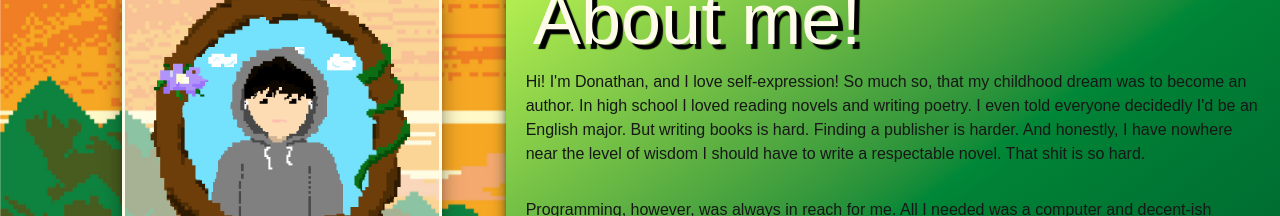
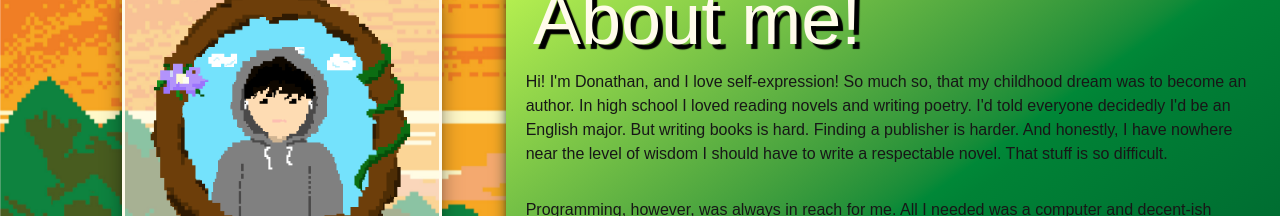
Before and after one commit to donathan2/donathans-secret-valley, a Next.js app: page /bio in a window 1280 px wide. Shown: the part 183-399 px from the top of the page. Built offline with nearby package versions, Linux system fonts and the light colour scheme; a web font is replaced by a local one.

Commit message:
fix: more eslint fixes so i can deploy this

```diff
--- a/src/app/bio/page.tsx
+++ b/src/app/bio/page.tsx
@@ -1,5 +1,4 @@
 "use client";
-import { useRouter } from "next/navigation";
 import Navbar from "../components/Navbar";
 import MouseFollower from "../components/MouseFollower";
 import { motion } from "framer-motion";
@@ -8,7 +7,6 @@ import { headingFont } from "../layout";
 import { useState, useEffect } from "react";
 
 export default function BioPage() {
-  const router = useRouter();
   const [scrolledPast, setScrolledPast] = useState(false);
 
   useEffect(() => {
@@ -66,29 +64,30 @@ export default function BioPage() {
           transition={{ duration: 0.5 }}
         >
           <motion.p className="ml-5 mt-24 mr-5">
-            Hi! I'm Donathan, and I love self-expression! So much so, that my
-            childhood dream was to become an author. In high school I loved
-            reading novels and writing poetry. I even told everyone decidedly
-            I'd be an English major. But writing books is hard. Finding a
+            Hi! I&apos;m Donathan, and I love self-expression! So much so, that
+            my childhood dream was to become an author. In high school I loved
+            reading novels and writing poetry. I&apos;d told everyone decidedly
+            I&apos;d be an English major. But writing books is hard. Finding a
             publisher is harder. And honestly, I have nowhere near the level of
-            wisdom I should have to write a respectable novel. That shit is so
-            hard.
+            wisdom I should have to write a respectable novel. That stuff is so
+            difficult.
           </motion.p>
           <motion.p className="ml-5 mt-8 mr-5">
             Programming, however, was always in reach for me. All I needed was a
             computer and decent-ish internet and I could make anything I put my
-            mind towards. I love programming. There's no medium for expression
-            that allows me to so easily conjure thoughts into words, words into
-            pictures, and make that picture do a bunch of things when I click
-            buttons. Programming is so immensely powerful and I want to do this
-            for the rest of my life.
+            mind towards. I love programming. There&apos;s no medium for
+            expression that allows me to so easily conjure thoughts into words,
+            words into pictures, and make that picture do a bunch of things when
+            I click buttons. Programming is so immensely powerful and I want to
+            do this for the rest of my life.
           </motion.p>
           <motion.p className="ml-5 mt-8 mr-5">
-            Right now, I'm a rising sophomore at Cornell University studying
-            Computer Science. I do Python, Java, JS, HTML/CSS, C++, and more.
-            I'm learning bit by bit every day, but there's always something new
-            to learn! I'm always looking for a fun project to collaborate on or
-            an exhilarating software internship position.
+            Right now, I&apos;m a rising sophomore at Cornell University
+            studying Computer Science. I do Python, Java, JS, HTML/CSS, C++, and
+            more. I&apos;m learning bit by bit every day, but there&apos;s
+            always something new to learn! I&apos;m always looking for a fun
+            project to collaborate on or an exhilarating software internship
+            position.
           </motion.p>
           <motion.p className="ml-5 mt-8 mr-5">
             In my free time, I love the arts! I love reading Murakami and
--- a/src/app/components/Navbar.tsx
+++ b/src/app/components/Navbar.tsx
@@ -1,11 +1,12 @@
 "use client";
-import Link from "next/link";
 import { Tiny5 } from "next/font/google";
 import { Jersey_25 } from "next/font/google";
 import { motion } from "framer-motion";
 import { useRouter } from "next/navigation";
-import { useState } from "react";
-import { useEffect } from "react";
+{
+  /* import { useState } from "react";
+import { useEffect } from "react"; */
+}
 
 const titleFont = Tiny5({
   subsets: ["latin"],
@@ -17,8 +18,6 @@ const tabFont = Jersey_25({
   weight: "400",
 });
 
-const vine = "url('/vine.png')";
-
 export default function Navbar() {
   const router = useRouter();
 
@@ -29,7 +28,7 @@ export default function Navbar() {
           className={`${titleFont.className} text-stone-50 text-5xl font-bold`}
           style={{ textShadow: "5px -5px 1px rgba(0, 0, 0, 0.8)" }}
         >
-          Donathan's Secret Valley
+          Donathan&apos;s Secret Valley
         </div>
         <div className="flex flex-row space-x-12 mt-[7px] items-center">
           <motion.div
--- a/src/app/page.tsx
+++ b/src/app/page.tsx
@@ -76,10 +76,10 @@ export default function Home() {
         }
         transition={{ type: "spring", stiffness: 100, damping: 14 }}
       >
-        Hi! I'm Donathan, and this is a webpage I made out of nothing but an
-        inexorable drive for fantastical creation. Feel free to click around and
-        explore. I had a lot of fun creating this, and I want to share a little
-        bit of that joy with you. All props, besides the landscapes, are
+        Hi! I&apos;m Donathan, and this is a webpage I made out of nothing but
+        an inexorable drive for fantastical creation. Feel free to click around
+        and explore. I had a lot of fun creating this, and I want to share a
+        little bit of that joy with you. All props, besides the landscapes, are
         designed with love by me!
       </motion.div>
     </>
```
